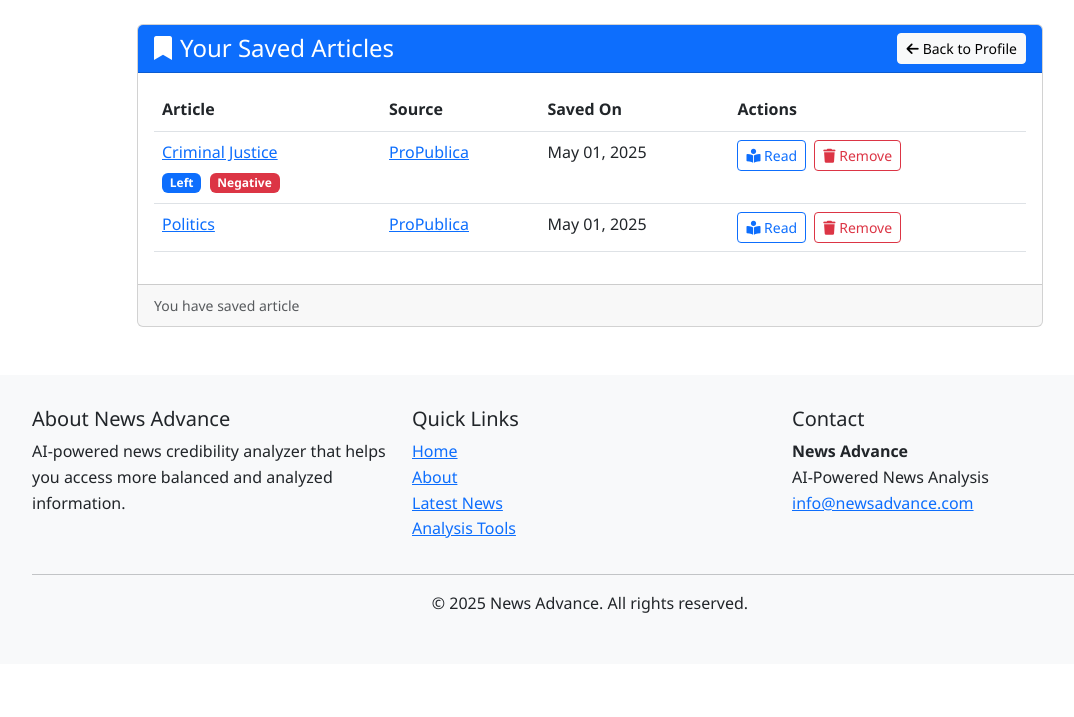
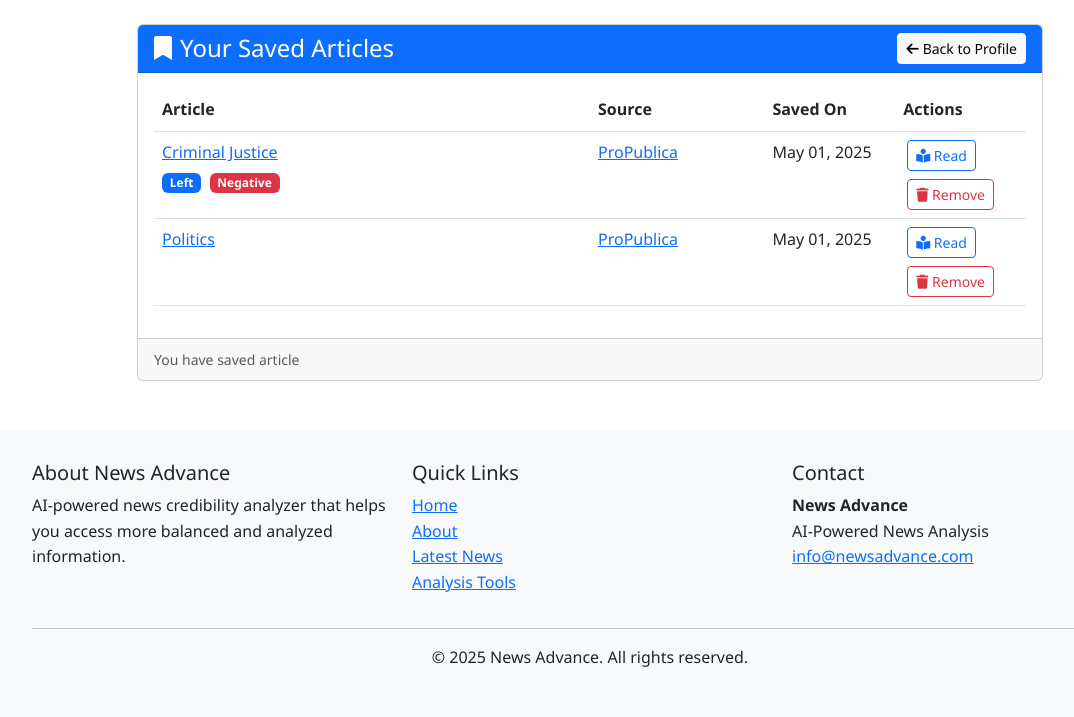
Before and after one commit to NacirChahine/news-ai-advance, a Django app: page /accounts/saved-articles/ in a window 1280 px wide. Shown: the part 58-775 px from the top of the page, without its empty margins (50-1124 px from the left). Run offline with Django 5.2, Linux system fonts and the light colour scheme; a user stored in the database is signed in; data comes from the database, SQL or seed files in the repository; both versions use the stored data as it was after the commit.

Commit message:
saved articles design fixes

```diff
--- a/accounts/templates/accounts/saved_articles.html
+++ b/accounts/templates/accounts/saved_articles.html
@@ -30,6 +30,12 @@
 
                         <div class="table-responsive">
                             <table class="table table-hover saved-articles-table">
+                                <colgroup>
+                                    <col style="width: 50%;"> <!-- Title & badges -->
+                                    <col style="width: 20%;"> <!-- Source -->
+                                    <col style="width: 15%;"> <!-- Date -->
+                                    <col style="width: 15%;"> <!-- Actions -->
+                                </colgroup>
                                 <thead>
                                     <tr>
                                         <th>Article</th>
@@ -79,10 +85,10 @@
                                             </td>
                                             <td>{{ saved.saved_at|date:"M d, Y" }}</td>
                                             <td>
-                                                <a href="{% url 'news_aggregator:article_detail' saved.article.id %}" class="btn btn-sm btn-outline-primary">
+                                                <a href="{% url 'news_aggregator:article_detail' saved.article.id %}" class="btn btn-sm ms-1 btn-outline-primary">
                                                     <i class="fas fa-book-reader"></i> Read
                                                 </a>
-                                                <a href="#" class="btn btn-sm btn-outline-danger ms-1 save-article-btn remove-saved-btn" data-article-id="{{ saved.article.id }}" data-save-url="{% url 'news_aggregator:save_article' %}">
+                                                <a href="#" class="btn btn-sm btn-outline-danger ms-1 mt-2 save-article-btn remove-saved-btn" data-article-id="{{ saved.article.id }}" data-save-url="{% url 'news_aggregator:save_article' %}">
                                                     <i class="fas fa-trash"></i> <span>Remove</span>
                                                 </a>
                                             </td>
```
Also changed, not shown: db.sqlite3.
